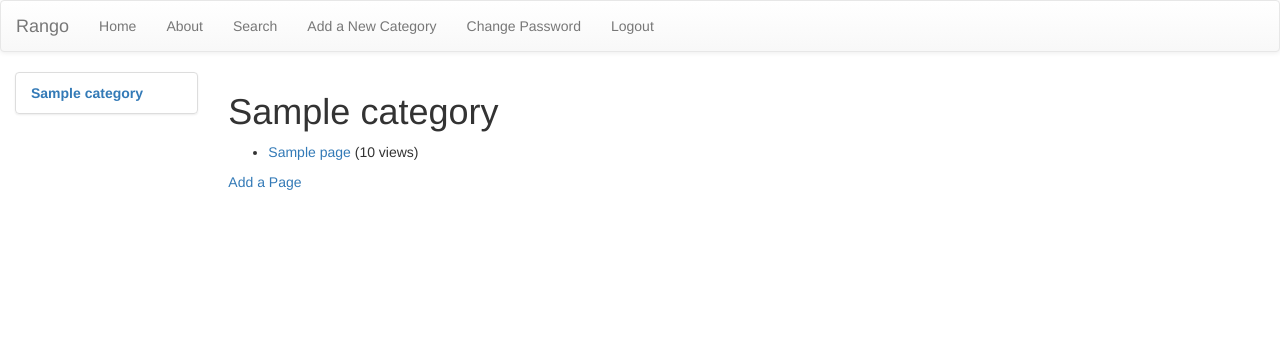
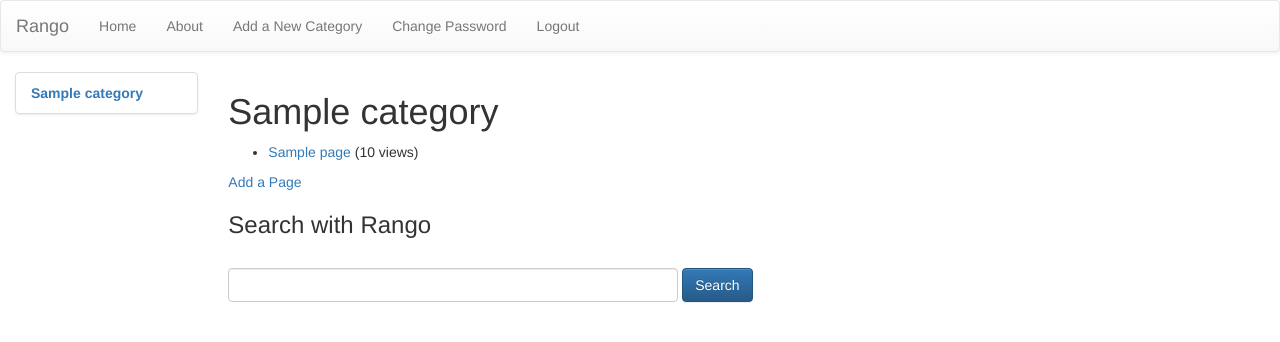
Before and after one commit to HorridTom/my_rango, a Django app: a page that uses twoodcock_tango_with_django_project/templates/rango/base.html in a window 1280 px wide. Shown: the top 342 px of the page. Run offline with Django 3.2, Linux system fonts and the light colour scheme; a user stored in the database is signed in; tables that the repository leaves empty hold one stand-in row (values such as "Sample post"); some libraries are stand-ins or nearby versions.

Commit message:
Moved search functionality to the Category page, as per 14.2.

```diff
--- a/twoodcock_tango_with_django_project/rango/views.py
+++ b/twoodcock_tango_with_django_project/rango/views.py
@@ -75,6 +75,19 @@ def show_category(request, category_name_slug):
         # the database to the context dictionary.
         # We'll use this in the template to verify that the category exists.
         context_dict['category'] = category
+
+        result_list = []
+        query = ""
+
+        if request.method == 'POST':
+            query = request.POST.get('query')
+            if query:
+                query = query.strip()
+                # Run our Bing function to get the results list!
+                result_list = run_query(query)
+                context_dict['query'] = query
+            context_dict['result_list'] = result_list
+            context_dict['query'] = query
 
     except Category.DoesNotExist:
         # We get here if we didn't find the specified category.
--- a/twoodcock_tango_with_django_project/templates/rango/base.html
+++ b/twoodcock_tango_with_django_project/templates/rango/base.html
@@ -43,7 +43,6 @@
         <ul class="nav navbar-nav">
         <li><a class="nav-item nav-link" href="{% url 'index' %}">Home</a></li>
         <li><a class="nav-item nav-link" href="{% url 'about' %}">About</a></li>
-        <li><a class="nav-item nav-link" href="{% url 'search' %}">Search</a></li>
         {% if user.is_authenticated %}
         <li><a class="nav-item nav-link"
            href="{% url 'add_category' %}">
--- a/twoodcock_tango_with_django_project/templates/rango/category.html
+++ b/twoodcock_tango_with_django_project/templates/rango/category.html
@@ -28,6 +28,46 @@
         {% if user.is_authenticated %}
             <a href="{% url 'add_page' category.slug %}">Add a Page</a>
         {% endif %}
+
+        {% if user.is_authenticated %}
+            <div>
+                <h3>Search with Rango</h3>
+                <br/>
+                <form class="form-inline" id="user_form"
+                        method = "post" action="{% url 'show_category' category.slug %}">
+                    {% csrf_token %}
+                    <div class="form-group">
+                        {% if query %}
+                            <input class="form-control" type="text" size="50"
+                            name="query" value={{ query }} id="query" />
+                        {% else %}
+                            <input class="form-control" type="text" size="50"
+                            name="query" value="" id="query" />
+                        {% endif %}
+
+                    </div>
+                    <button class="btn btn-primary" type="submit" name="submit"
+                            value="Search">Search</button>
+                </form>
+
+                <div>
+                    {% if result_list %}
+                    <h4>Results</h4>
+                    <!-- Display search results in an ordered list -->
+                    <div class="list-group">
+                    {% for result in result_list %}
+                        <div class="list-group-item">
+                            <h4 class="list-group-item-heading">
+                                <a href="{{ result.link }}">{{ result.title }}</a>
+                            </h4>
+                            <p class="list-group-item-text">{{ result.summary }}</p>
+                        </div>
+                    {% endfor %}
+                    </div>
+                    {% endif %}
+                </div>
+            </div>
+        {% endif %}
     {% else %}
         The specified category does not exist!
     {% endif %}
```
